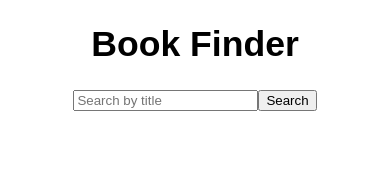
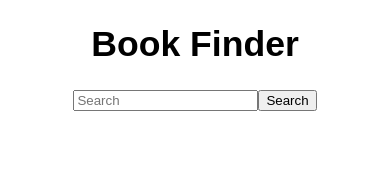
Before and after one commit to sdk-irl/chingu-book-finder, a React (Create React App) app: page / in a window 390 px wide. Shown: the top 180 px of the page. Built offline with nearby package versions, Linux system fonts and the light colour scheme; the HTML template or start-up script is replaced by a standard one.

Commit message:
Add responsiveness

```diff
--- a/src/App.css
+++ b/src/App.css
@@ -15,6 +15,11 @@
 
 }
 
+.bookCard {
+  width: 350px;
+  height: 300px;
+}
+
 .bookResults {
   width: 100%;
   display: flex;
--- a/src/BookCard.js
+++ b/src/BookCard.js
@@ -15,7 +15,7 @@ const BookCard = props => {
     console.log(authors);
 
     return (
-        <div id="results">
+        <div class="bookCard">
             <img
                 className="bookImage"
                 src={thumbnail}
--- a/src/SearchBar.js
+++ b/src/SearchBar.js
@@ -38,7 +38,7 @@ class SearchBar extends Component {
             <div className="Search-bar">
                 <input
                     type="text"
-                    placeholder="Search by title"
+                    placeholder="Search"
                     ref={this.setInputRef}
                 />
                 <button className="Button" onClick={this.updateSearch}>Search</button>
```
